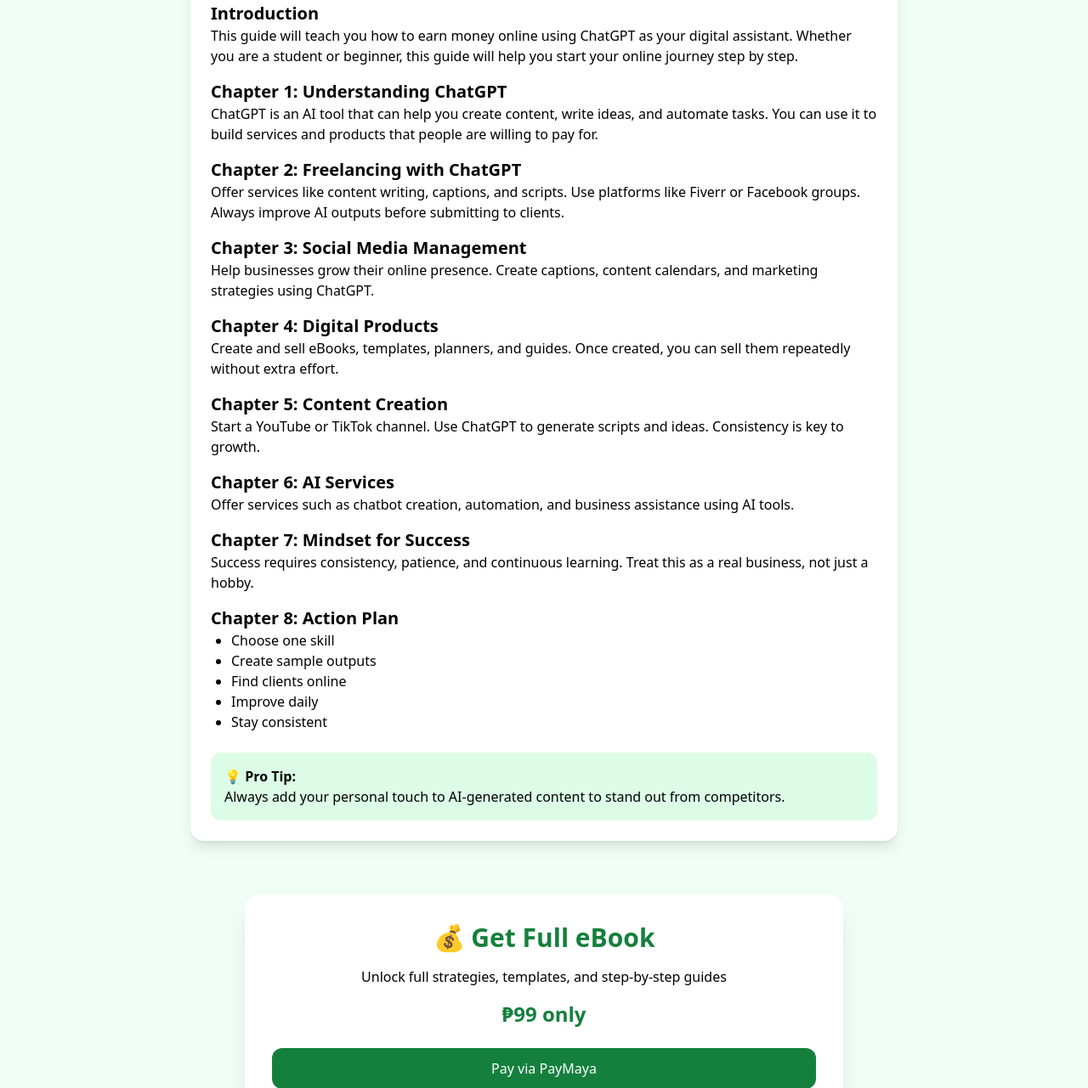
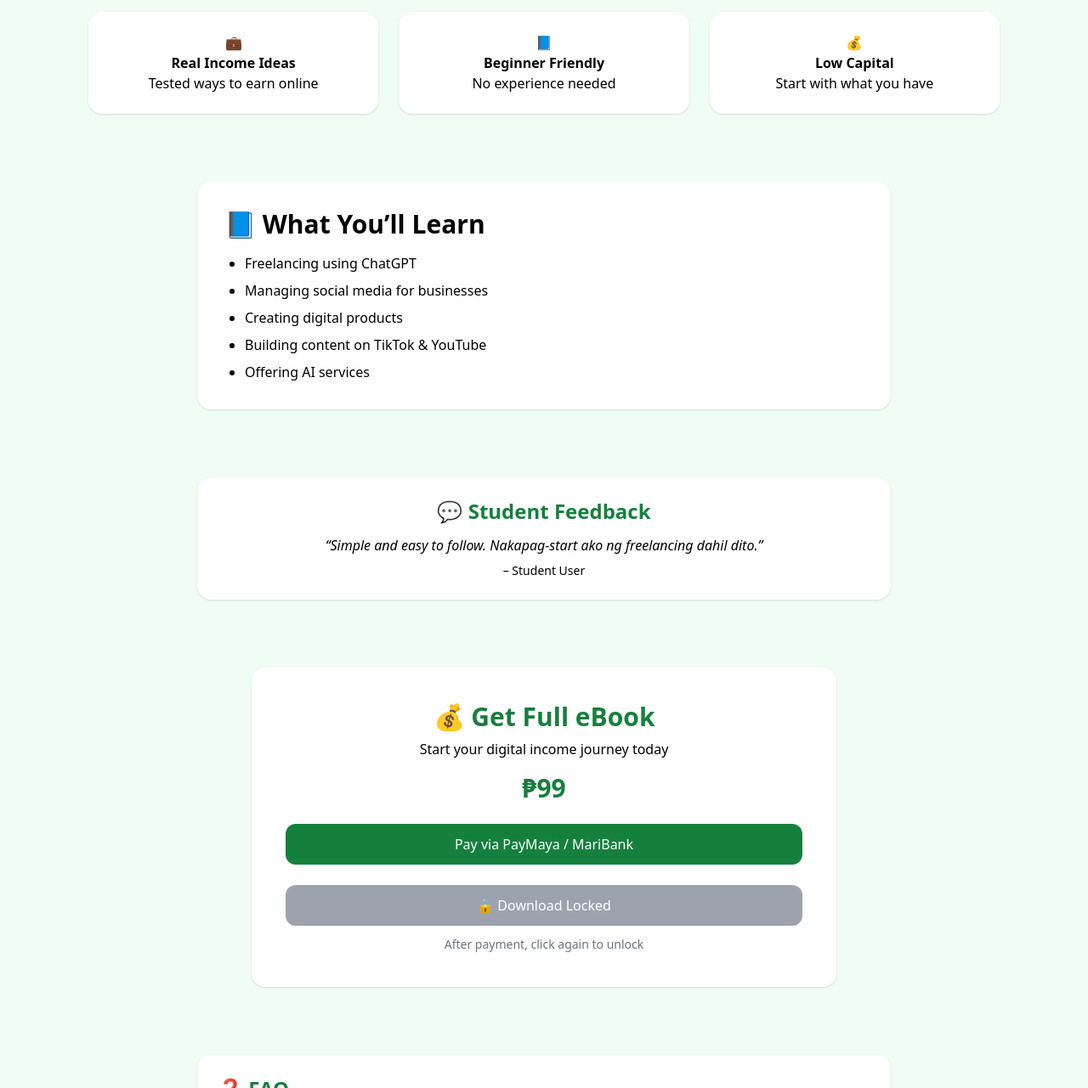
Before and after one commit to valentinolestonis14-blip/digital-passive-money, a plain HTML site: page index.html in a window 1280 px wide. Shown: the part 454-1735 px from the top of the page at 85% size. Drawn offline with nearby package versions, Linux system fonts and the light colour scheme.

Commit message:
Update index.html

```diff
--- a/index.html
+++ b/index.html
@@ -3,110 +3,109 @@
 <head>
   <meta charset="UTF-8">
   <meta name="viewport" content="width=device-width, initial-scale=1.0">
-  <title>Digital Passive Money - Earn with ChatGPT</title>
+  <title>Digital Passive Money</title>
   <script src="https://cdn.tailwindcss.com"></script>
   <style>
-    .fade-in { animation: fadeIn 1.2s ease-in-out; }
+    .fade-in { animation: fadeIn 0.9s ease-in-out; }
     @keyframes fadeIn { from {opacity:0; transform: translateY(20px);} to {opacity:1; transform: translateY(0);} }
   </style>
 </head>
 <body class="bg-green-50 font-sans">
 
-  <!-- Hero Section with Logo Concept -->
-  <section class="bg-green-700 text-white text-center p-12 fade-in">
-    <div class="flex justify-center mb-4">
-      <div class="bg-white text-green-700 rounded-full p-4 shadow-lg text-4xl">
-        💸🇵🇭
-      </div>
-    </div>
+<!-- HERO -->
+<section class="bg-gradient-to-r from-green-800 to-green-500 text-white text-center p-14 fade-in">
+  <div class="text-6xl mb-4">💸🇵🇭</div>
+  <h1 class="text-5xl font-bold mb-3">Digital Passive Money</h1>
+  <p class="text-lg">Turn ChatGPT into your income source</p>
+  <p class="mt-2 text-sm">By LESTONES TIN | Partner: ChatGPT</p>
 
-    <h1 class="text-4xl font-bold mb-4">Digital Passive Money</h1>
-    <p class="text-lg">Build Your Online Income Using ChatGPT</p>
-    <p class="mt-4 text-sm">Created by <strong>LESTONES TIN</strong> | Partner: ChatGPT</p>
-
-    <div class="mt-6">
-      <a href="#buy" class="bg-white text-green-700 px-6 py-3 rounded-xl font-semibold shadow hover:bg-gray-200">Buy eBook</a>
-      <a href="#ebook" class="ml-4 border border-white px-6 py-3 rounded-xl hover:bg-white hover:text-green-700">Preview</a>
+  <div class="mt-8">
+    <a href="#buy" class="bg-white text-green-800 px-8 py-3 rounded-xl font-semibold shadow hover:bg-gray-200">Start Earning Now</a>
   </div>
 </section>
 
-  <!-- eBook FULL CONTENT -->
-  <section id="ebook" class="p-8 max-w-4xl mx-auto fade-in">
-    <div class="bg-white shadow-lg rounded-2xl p-6">
-      <h2 class="text-2xl font-bold mb-4">📘 Full eBook Content</h2>
-
-      <h3 class="text-xl font-bold mt-4">Introduction</h3>
-      <p>This guide will teach you how to earn money online using ChatGPT as your digital assistant. Whether you are a student or beginner, this guide will help you start your online journey step by step.</p>
-
-      <h3 class="text-xl font-bold mt-4">Chapter 1: Understanding ChatGPT</h3>
-      <p>ChatGPT is an AI tool that can help you create content, write ideas, and automate tasks. You can use it to build services and products that people are willing to pay for.</p>
-
-      <h3 class="text-xl font-bold mt-4">Chapter 2: Freelancing with ChatGPT</h3>
-      <p>Offer services like content writing, captions, and scripts. Use platforms like Fiverr or Facebook groups. Always improve AI outputs before submitting to clients.</p>
-
-      <h3 class="text-xl font-bold mt-4">Chapter 3: Social Media Management</h3>
-      <p>Help businesses grow their online presence. Create captions, content calendars, and marketing strategies using ChatGPT.</p>
-
-      <h3 class="text-xl font-bold mt-4">Chapter 4: Digital Products</h3>
-      <p>Create and sell eBooks, templates, planners, and guides. Once created, you can sell them repeatedly without extra effort.</p>
-
-      <h3 class="text-xl font-bold mt-4">Chapter 5: Content Creation</h3>
-      <p>Start a YouTube or TikTok channel. Use ChatGPT to generate scripts and ideas. Consistency is key to growth.</p>
-
-      <h3 class="text-xl font-bold mt-4">Chapter 6: AI Services</h3>
-      <p>Offer services such as chatbot creation, automation, and business assistance using AI tools.</p>
-
-      <h3 class="text-xl font-bold mt-4">Chapter 7: Mindset for Success</h3>
-      <p>Success requires consistency, patience, and continuous learning. Treat this as a real business, not just a hobby.</p>
-
-      <h3 class="text-xl font-bold mt-4">Chapter 8: Action Plan</h3>
-      <ul class="list-disc ml-6">
-        <li>Choose one skill</li>
-        <li>Create sample outputs</li>
-        <li>Find clients online</li>
-        <li>Improve daily</li>
-        <li>Stay consistent</li>
-      </ul>
-
-      <div class="mt-6 p-4 bg-green-100 rounded-xl">
-        <p class="font-semibold">💡 Pro Tip:</p>
-        <p>Always add your personal touch to AI-generated content to stand out from competitors.</p>
-      </div>
+<!-- VALUE -->
+<section class="p-10 max-w-6xl mx-auto text-center">
+  <h2 class="text-3xl font-bold text-green-700 mb-8">Why This eBook?</h2>
+  <div class="grid md:grid-cols-3 gap-6">
+    <div class="bg-white p-6 rounded-2xl shadow">💼<br><b>Real Income Ideas</b><br>Tested ways to earn online</div>
+    <div class="bg-white p-6 rounded-2xl shadow">📘<br><b>Beginner Friendly</b><br>No experience needed</div>
+    <div class="bg-white p-6 rounded-2xl shadow">💰<br><b>Low Capital</b><br>Start with what you have</div>
   </div>
 </section>
 
-  <!-- Buy Section -->
-  <section id="buy" class="p-8 max-w-3xl mx-auto fade-in">
-    <div class="bg-white shadow-xl rounded-2xl p-8 text-center">
-      <h2 class="text-3xl font-bold mb-4 text-green-700">💰 Get Full eBook</h2>
-      <p class="mb-4">Unlock full strategies, templates, and step-by-step guides</p>
-      <p class="text-2xl font-bold text-green-700 mb-6">₱99 only</p>
-
-      <div class="space-y-4">
-        <button onclick="alert('Send ₱99 to PayMaya/MariBank: 09462763255 then message proof!')" class="bg-green-700 text-white px-6 py-3 rounded-xl w-full hover:bg-green-800">Pay via PayMaya</button>
-        <button onclick="alert('Send ₱99 to MariBank: 09462763255 then message proof!')" class="bg-green-600 text-white px-6 py-3 rounded-xl w-full hover:bg-green-700">Pay via MariBank</button>
-      </div>
-
-      <div class="mt-6">
-        <a href="#" class="bg-black text-white px-6 py-3 rounded-xl inline-block">📥 Download eBook (after payment)</a>
-      </div>
+<!-- PREVIEW -->
+<section class="p-10 max-w-4xl mx-auto">
+  <div class="bg-white p-8 rounded-2xl shadow">
+    <h2 class="text-3xl font-bold mb-4">📘 What You’ll Learn</h2>
+    <ul class="list-disc ml-6 mt-4 space-y-2">
+      <li>Freelancing using ChatGPT</li>
+      <li>Managing social media for businesses</li>
+      <li>Creating digital products</li>
+      <li>Building content on TikTok & YouTube</li>
+      <li>Offering AI services</li>
+    </ul>
   </div>
 </section>
 
-  <!-- Login Section -->
-  <section class="p-8 max-w-md mx-auto fade-in">
-    <div class="bg-white shadow-lg rounded-2xl p-6">
-      <h2 class="text-xl font-bold mb-4">🔐 Member Login</h2>
-      <input type="text" placeholder="Email" class="w-full p-2 mb-3 border rounded">
-      <input type="password" placeholder="Password" class="w-full p-2 mb-3 border rounded">
-      <button class="bg-green-700 text-white w-full py-2 rounded hover:bg-green-800">Login</button>
-      <p class="text-sm text-gray-500 mt-2">(Demo only – no backend yet)</p>
+<!-- TESTIMONIAL -->
+<section class="p-10 max-w-4xl mx-auto text-center">
+  <div class="bg-white p-6 rounded-2xl shadow">
+    <h2 class="text-2xl font-bold text-green-700 mb-3">💬 Student Feedback</h2>
+    <p class="italic">“Simple and easy to follow. Nakapag-start ako ng freelancing dahil dito.”</p>
+    <p class="mt-2 text-sm">– Student User</p>
   </div>
 </section>
 
+<!-- BUY -->
+<section id="buy" class="p-10 max-w-3xl mx-auto">
+  <div class="bg-white p-10 rounded-2xl shadow text-center">
+    <h2 class="text-3xl font-bold text-green-700">💰 Get Full eBook</h2>
+    <p class="mt-2">Start your digital income journey today</p>
+    <p class="text-3xl font-bold text-green-700 mt-4">₱99</p>
+
+    <div class="mt-6 space-y-3">
+      <button onclick="pay()" class="bg-green-700 text-white w-full py-3 rounded-xl hover:bg-green-800">Pay via PayMaya / MariBank</button>
+    </div>
+
+    <!-- DOWNLOAD LOCK -->
+    <div class="mt-6">
+      <button id="downloadBtn" disabled class="bg-gray-400 text-white px-6 py-3 rounded-xl w-full">🔒 Download Locked</button>
+    </div>
+
+    <p class="text-sm text-gray-500 mt-3">After payment, click again to unlock</p>
+  </div>
+</section>
+
+<!-- FAQ -->
+<section class="p-10 max-w-4xl mx-auto">
+  <div class="bg-white p-6 rounded-2xl shadow">
+    <h2 class="text-2xl font-bold text-green-700 mb-4">❓ FAQ</h2>
+    <p><b>Do I need experience?</b><br>No, this is beginner-friendly.</p>
+    <p class="mt-3"><b>How do I receive the eBook?</b><br>After payment, you can unlock and download.</p>
+  </div>
+</section>
+
+<!-- FOOTER -->
 <footer class="text-center p-6 text-gray-600">
-    <p>© 2026 Digital Passive Money | Created by LESTONES TIN | Partner: ChatGPT</p>
+  <p>© 2026 Digital Passive Money | All Rights Reserved</p>
 </footer>
+
+<script>
+function pay(){
+  alert("Send ₱99 to 09462763255 (PayMaya/MariBank). Then click OK to unlock download.");
+
+  let btn = document.getElementById("downloadBtn");
+  btn.disabled = false;
+  btn.innerText = "📥 Download eBook";
+  btn.classList.remove("bg-gray-400");
+  btn.classList.add("bg-black");
+
+  btn.onclick = function(){
+    window.open("https://drive.google.com/", "_blank");
+  }
+}
+</script>
 
 </body>
 </html>
```
Lines whose indentation alone changed are shown as unchanged.
